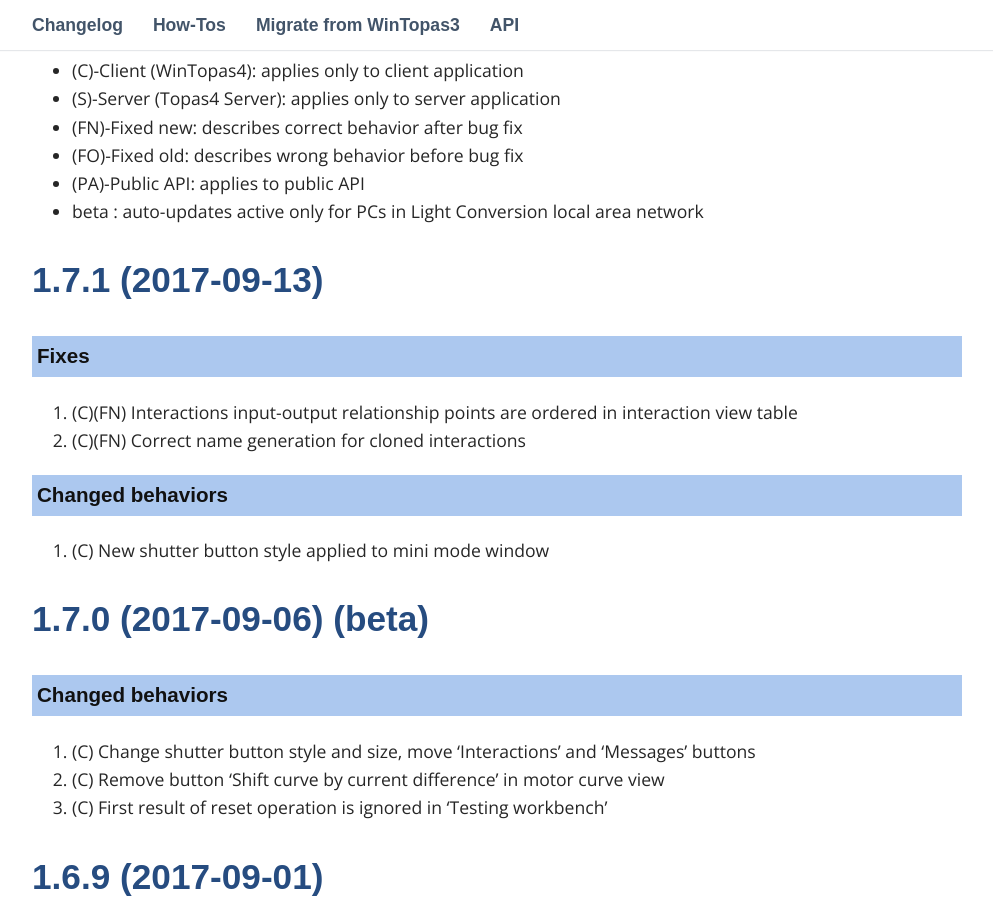
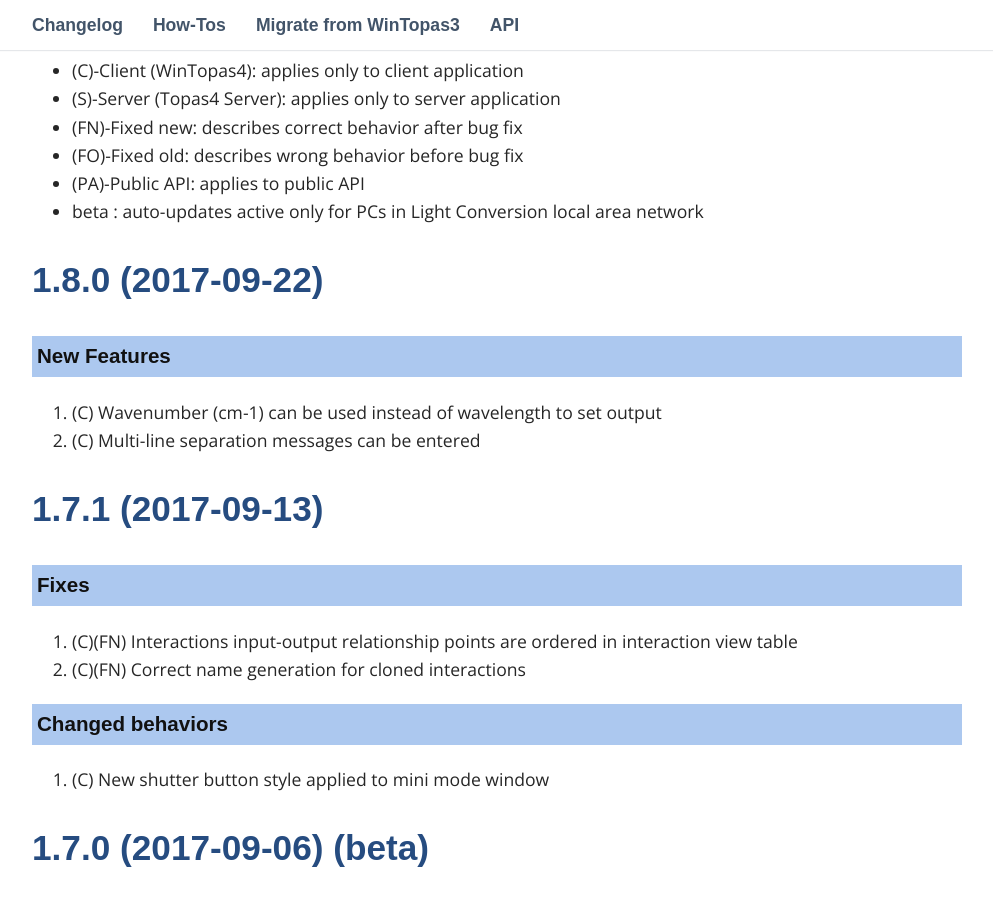
Before and after one commit to DomasM/Topas4InfoTemp00, a Jekyll site: the page built from _pages/03_changelog.md, in a window 1280 px wide and 900 px high, scrolled down 497 px. Shown: the whole window, without its empty margins (143-1136 px from the left). Built offline with Jekyll 4.4.1, drawn with Linux system fonts in a browser that asks for light colours; some web fonts are replaced; comment, search, counter and statistics services are not loaded.

Commit message:
1.8.0 release

```diff
--- a/_pages/03_changelog.md
+++ b/_pages/03_changelog.md
@@ -17,6 +17,15 @@
 * (FO)-Fixed old: describes wrong behavior before bug fix
 * (PA)-Public API: applies to public API
 * beta : auto-updates active only for PCs in Light Conversion local area network
+
+
+
+## 1.8.0 (2017-09-22)
+
+### New Features
+
+1. (C) Wavenumber (cm-1) can be used instead of wavelength to set output
+1. (C) Multi-line separation messages can be entered
 
 
 
```
